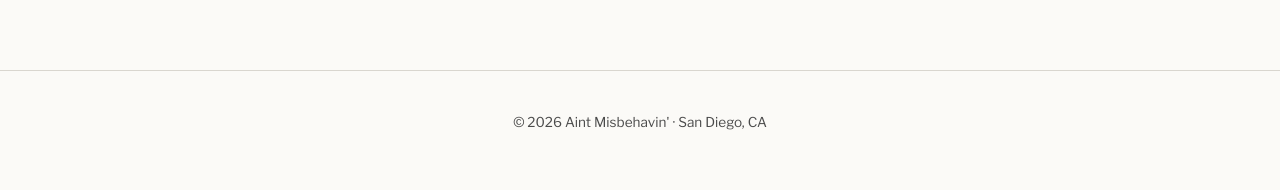
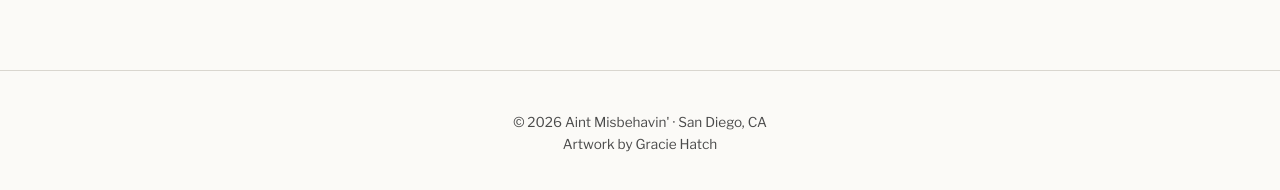
Before and after one commit to bhatchster/aintmisbehavin, a plain HTML site: page index.html in a window 1280 px wide. Shown: the part 2275-2465 px from the top of the page. Drawn offline with nearby package versions, Linux system fonts and the light colour scheme; a web font is replaced by a local one.

Commit message:
Add files via upload

```diff
--- a/index.html
+++ b/index.html
@@ -231,7 +231,8 @@
   </main>
 
   <footer>
-    &copy; <span id="yr">2026</span> Aint Misbehavin' · San Diego, CA
+    &copy; <span id="yr">2026</span> Aint Misbehavin' · San Diego, CA<br>
+    Artwork by Gracie Hatch
   </footer>
 
   <script>document.getElementById('yr').textContent = new Date().getFullYear();</script>
```
